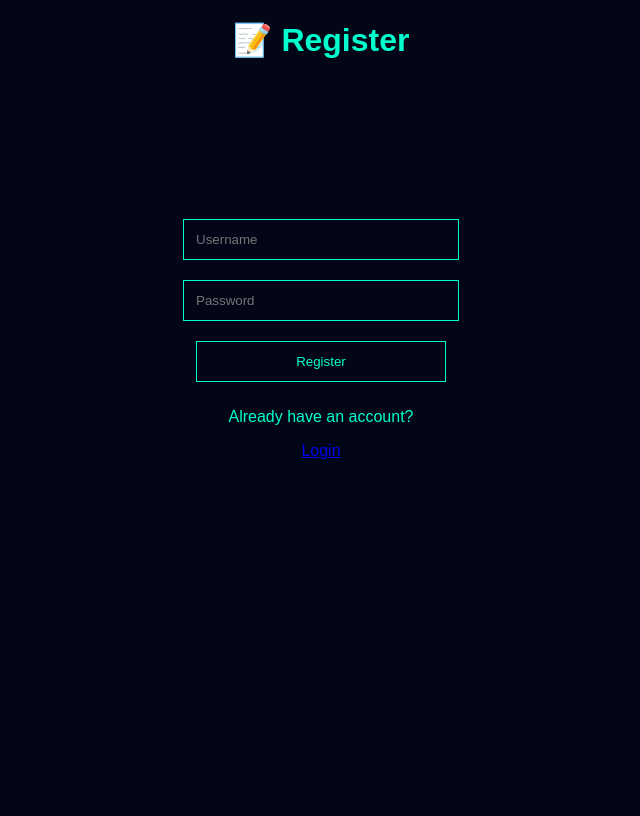
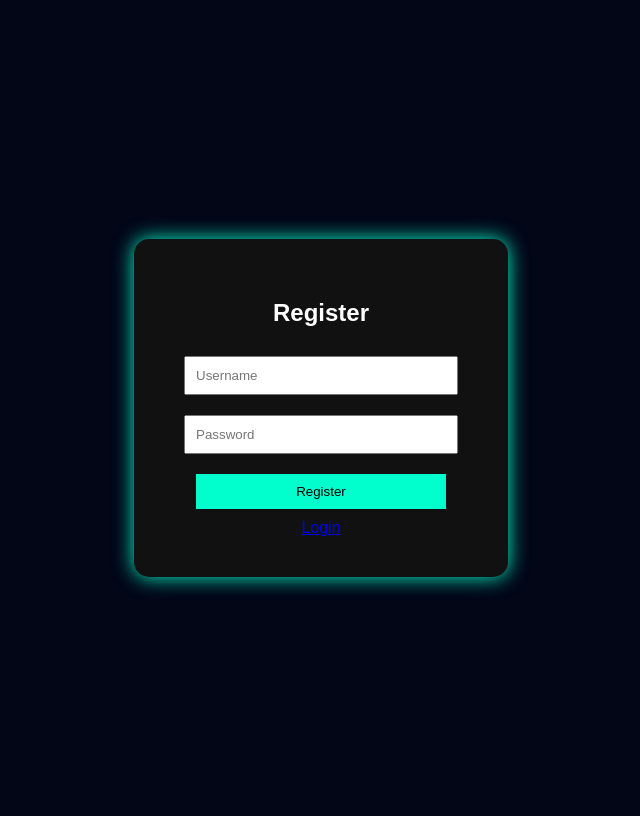
Before and after one commit to 24karan04/Cloud-Computing-Security-project-, a Flask app: page /register in a window 1280 px wide. Shown: the whole page, without its empty margins (319-959 px from the left). Before the commit the page ends 459 px from the top, so only its background shows below. Run offline with Flask 3, Linux system fonts and the light colour scheme.

Commit message:
Refactor register.html for improved styling and layout

```diff
--- a/templates/register.html
+++ b/templates/register.html
@@ -3,42 +3,21 @@
 <head>
 <title>Register</title>
 <style>
-body {
-    background:#020617;
-    color:#00ffcc;
-    text-align:center;
-    font-family:Arial;
-}
-
-.box {
-    margin-top:150px;
-}
-
-input, button {
-    padding:12px;
-    width:250px;
-    margin:10px;
-    border:1px solid #00ffcc;
-    background:transparent;
-    color:#00ffcc;
-}
+body{background:#020617;color:white;display:flex;justify-content:center;align-items:center;height:100vh;font-family:Arial;}
+.card{padding:40px;border-radius:15px;background:#111;box-shadow:0 0 20px #00ffcc;text-align:center;}
+input,button{margin:10px;padding:10px;width:250px;}
+button{background:#00ffcc;border:none;}
 </style>
 </head>
-
 <body>
-
-<h1>📝 Register</h1>
-
-<div class="box">
+<div class="card">
+<h2>Register</h2>
 <form method="POST">
-<input type="text" name="username" placeholder="Username" required><br>
+<input name="username" placeholder="Username" required><br>
 <input type="password" name="password" placeholder="Password" required><br>
-<button type="submit">Register</button>
+<button>Register</button>
 </form>
-
-<p>Already have an account?</p>
-<a href="/">Login</a>
+<a href="/login">Login</a>
 </div>
-
 </body>
 </html>
```
